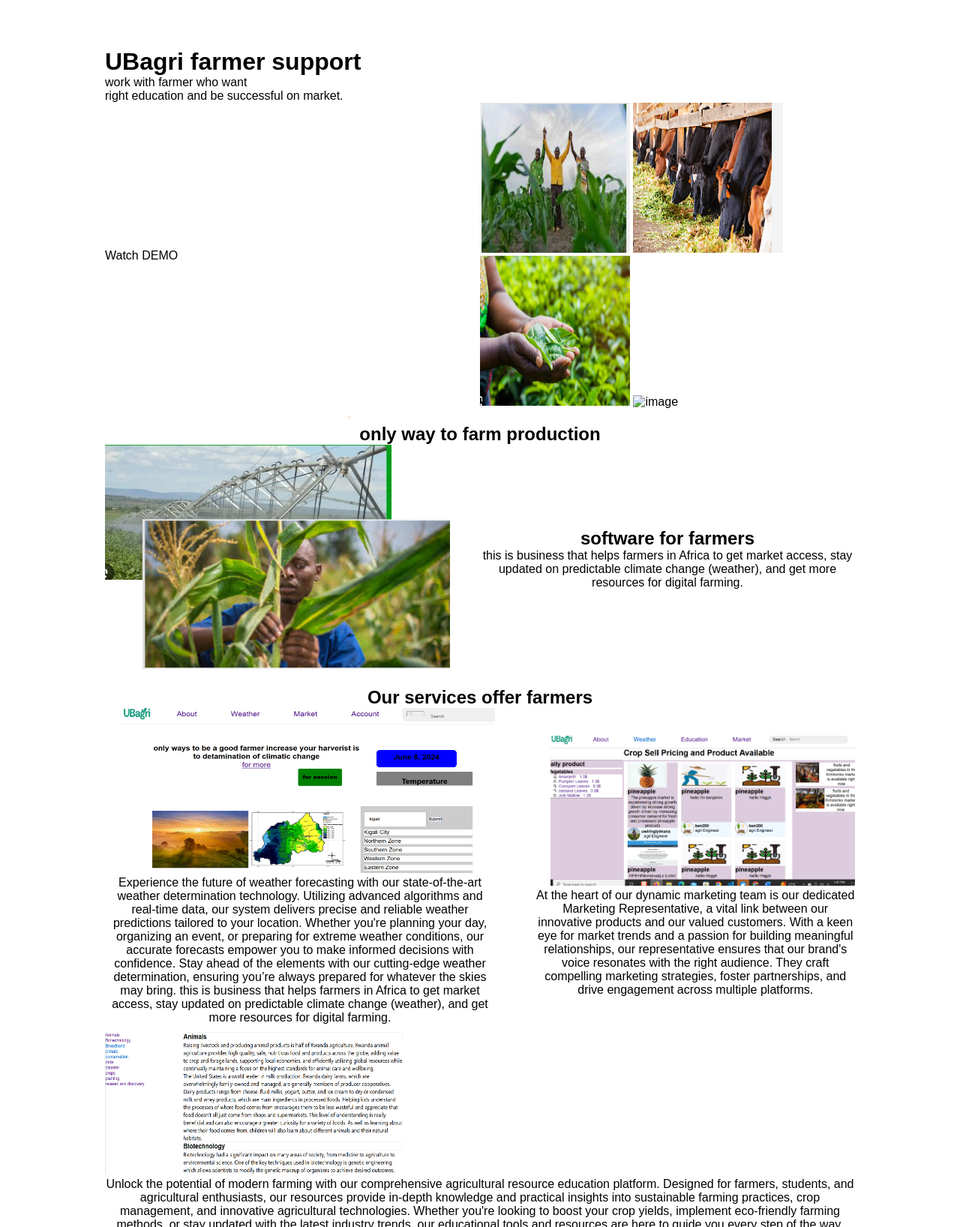
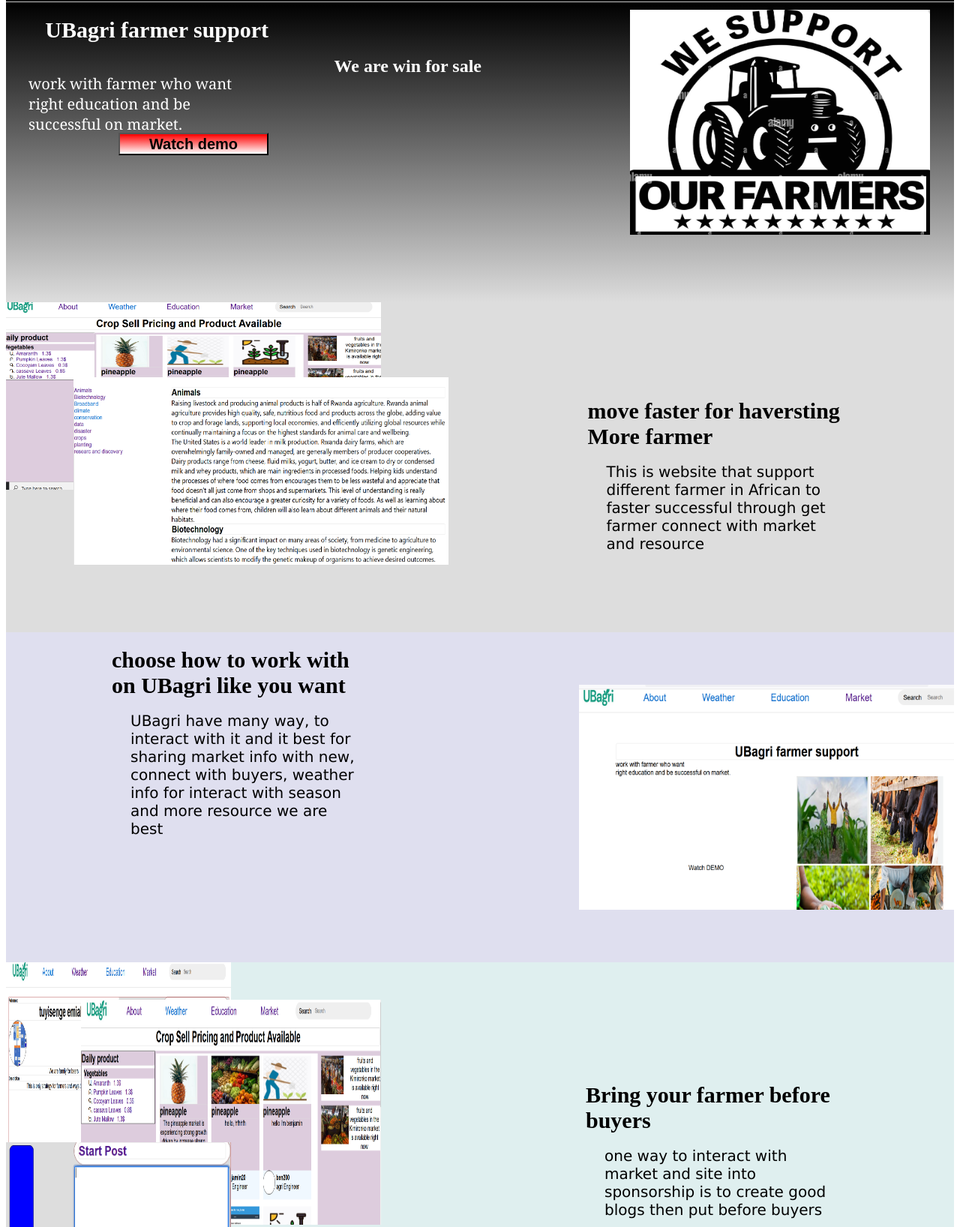
Before and after one commit to tuyisenge250/UBagri.github.io, a plain HTML site: page index.html in a window 1280 px wide. Shown: the part 76-1712 px from the top of the page at 75% size. Drawn offline with Linux system fonts and the light colour scheme.

Commit message:
landing page

```diff
--- a/index.html
+++ b/index.html
@@ -1,119 +1,13 @@
 <!DOCTYPE html>
-<html lang="us-en">
+<html lang="en">
 <head>
-        <meta charset="utf-8">
+    <meta charset="UTF-8">
+    <meta http-equiv="X-UA-Compatible" content="IE=edge">
+    <meta name="viewport" content="width=device-width, initial-scale=1.0">
     <title>UBagri</title>
     <style>
-            * {
-            margin: 0;
-            padding: 0;
-            font-family: 'poppins', sans-serif;
-            box-sizing: border-box;
-        }
-
-        .container {
-            max-width: 1000px;
-            margin: 30px auto;
-        }
-
-        .container h1 {
-            margin-top: 70px;
-        }
-
-        .upper, .middle {
-            margin-bottom: 20px;
-        }
-
-        .middle h2,
-        .lower h2 {
-            text-align: center;
-        }
-
-        p {
-            text-align: center;
-        }
-
-        .upper p {
-            text-align: left;
-        }
-
-        .upper section,
-        .middle section {
-            display: flex;
-            align-items: center;
-            justify-content: space-between;
-        }
-
-        .upper section .right {
-            flex-basis: 50%;
-            align-items: center;
-            justify-content: center;
-        }
-
-        .upper section .left {
-            flex-basis: 50%;
-        }
-        .upper section .left img {
-            width: 200px;
-            height: 200px;
-        }
-
-        .middle .maize {
-            width: 410px;
-            height: 340px;
-            margin-top: -45%;
-            margin-left: 10%;
-        }
-
-        .middle section .middle_right,
-        .middle section .middle_left {
-            flex-basis: 50%;
-        }
-
-        .middle .digital {
-            width: 382px;
-            height: 180px;
-            z-index: 2;
-        }
-
-        .lower section {
-            display: flex;
-            align-items: center;
-            justify-content: space-between;
-        }
-        .lower .resource,
-        .lower .market {
-            justify-content: center;
-            flex-basis: 35%;
-        }
-        .lower .resource img {
-            width: 500px;
-            height: 220px;
-            margin-left: 20px;
-        }
-
-        .lower .market img {
-            width: 300ppx;
-            height: 200px;
-            margin-left: 20px;
-        }
-
-        .lower .market {
-            display: inline-block;
-            width: 45%;
-        }
-
-        .lower .weather {
-            width: 40c%;
-            margin: 0 auto;
-        }
-
-        .lower .weather img {
-            width: 400px;
-            height: 200px;
-        }
         header {
-            background-color: white;
+            background-color: black;
             width: 100%;
             height: 70px;
             z-index: 1000;
@@ -122,6 +16,7 @@
             align-items: center;
             justify-content: space-around;
             border-bottom: 1px solid #CCCCCC;
+            color: white;
         }
 
         header img {
@@ -175,6 +70,193 @@
         footer p {
             font-size: 24px;
         }
+        .container{
+            display: flex;
+            flex-direction: column;
+        }
+        .part1{
+            width:100%;
+            display:flex;
+            height: 50vh;
+            background: linear-gradient(#000, #ddd);
+        }
+        .part1left{
+            width: 50%;
+            height: 100%;
+            display: flex;
+            flex-direction: column;
+        }
+        .part1left h1{
+            color: white;
+            text-align: right;
+        }
+        .part1left h2{
+            margin: -2px;
+            color: white;
+            text-align: right;
+        }
+        .part1left p{
+            color: #fff;
+            font-size: 20px;
+            margin-left: 30px;
+            font-family: Georgia, 'Times New Roman', Times, serif;
+        }
+        .part1left button{
+            background: linear-gradient(red, #fff);
+            color: #000;
+            width: 200px;
+            height: 30px;
+            margin-left: 150px;
+            font-size: 20px;
+            font-weight: 600;
+        }
+        .part1right{
+            display: flex;
+            flex-direction: row;
+            justify-content: flex-end;
+        }
+        .part1right img{
+            margin-left: 200px;
+            margin-top: 10px;
+        }
+        .part2{
+            background-color: #ddd;
+            height: 55vh;
+            width: 100%;
+            background-image: url(images/agri_marketing.png);
+            display: flex;
+            background-repeat: no-repeat;
+            background-size: 500px 250px;
+        }
+        .part2right{
+            width: 50%;
+            height: 100%;
+            display: flex;
+            flex-direction: column;
+            justify-content: center;
+            align-items: center;
+            background-color: #ddd;
+
+        }
+        h1{
+            font-size: 30px;
+            font-weight: 800;
+            display: block;
+            width: 350px;
+        }
+        p{
+            font-size: 20px;
+            font-family:Verdana, Geneva, Tahoma, sans-serif;
+            margin: -2px;
+            display: block;
+            width: 300px;
+            height: auto;
+        }
+        .part2left{
+            width: 50%;
+            height: 100%;
+            display: flex;
+            flex-direction: column;
+            margin-left: 10px;
+        }
+        .part2left img{
+            margin-left: 80px;
+            margin-top: 100px;
+        }
+        .part3{
+            height: 55vh;
+            width: 100%;
+            display: flex;
+            background-size: 400px 200px;
+            background-color: #ddee;
+        }
+        .part3left{
+            height: 100%;
+            width: 50%;
+            display: flex;
+            flex-direction: column;
+            align-items: center;
+            }
+        .part3right{
+            height: 100%;
+            width: 50%;
+            display: flex;
+            justify-content: right;
+            align-items: center;
+        }
+        .part4{
+            height: 60vh;
+            width: 100%;
+            display: flex;
+            background-size: 400px 200px;
+            background-color: #deee;
+        }
+        .part4left{
+            height: 100%;
+            width: 50%;
+            display: flex;
+            justify-content: right;
+            align-items: center;
+            flex-direction: column;
+        }
+        .part4lefttop{
+            height: 50%;
+            width: 100%;
+            background-image: url(images/agri_blogs_profile.png);
+            background-repeat: no-repeat;
+            background-size: 300px 300px;
+        }
+        .part4leftbottom{
+            height: 50%;
+            width: 100%;
+            background-image: url(images/agri_blogs_creation.png);
+            background-repeat: no-repeat;
+            background-size: 300px 300px;
+        }
+        .part4lefttop img{
+            margin-left: 100px;
+            margin-top: 50px;
+        }
+        .part4right{
+            height: 100%;
+            width: 50%;
+            display: flex;
+            flex-direction: column;
+            align-items: center;
+            justify-content: center;
+        }
+        .part5{
+            display: flex;
+            width: 100%;
+            height: auto;
+            justify-content: space-around;
+        }
+        .part5 h1{
+            font-weight: 900;
+            font-size: 60px;
+            color: blue;
+            display: block;
+            width: 200px;
+            height: auto;
+            margin: 10px;
+            justify-self: center;
+        }
+        .block{
+            display: flex;
+            flex-direction: column;
+            justify-content: center;
+            align-items: center;
+            height: 300px;
+            width: 300px;
+            border: 2px #ddd solid;
+            border-radius: 5px;
+        }
+        .block p{
+            display: block;
+            width: 200px;
+            height: auto;
+            margin: -2px;
+        }
     </style>
 </head>
 <body>
@@ -193,75 +275,75 @@
             <input type="text" placeholder="Search">
         </div>
     </header>
-        <main>
-           <div class="container">
-    <div class="upper">
+    <div class="part1">
+        <div class="part1left">
             <h1>UBagri farmer support</h1>
-        <p>work with farmer who want <br>right education and be successful on market.</p>
-        <section>
-            <div class="right">
-                <p>Watch DEMO</p>
+            <h2>We are win for sale</h1>
+            <p>work with farmer who want <br>
+                right education and be successful on market.</p>
+            <button>Watch demo</button>
         </div>
-            <div class="left">
-                <img src="images/agri_happ.png" alt="agri-happ">
-                <img src="images/agri_farmer.png" alt="agri farmer">
-                <img src="images/agri_tea.png" alt="agri tea">
-                <img src="images/image.png" alt="image">
+        <div class="part1right">
+            <img src="images/agri_our_farmer.png" alt="" srcset="" width="400px" height="300px">
         </div>
-        </section>
+    </div>
+    <div class="part2">
+        <div class="part2left">
+            <img src="images/agri_resource.png" alt="resource" height="250px" width="500px">
+        </div>
+        <div class="part2right">
+            <h1>move faster for haversting More farmer</h1>
+            <p>This is website that support different
+                farmer in African to faster successful through
+                get farmer connect with market and resource
+            </p>
         </div>
 
-    <div class="middle">
-        <h2>only way to farm production</h2>
-        <section>
-            <div class="middle_left">
-                <img class="digital" src="images/agri_digital.png" alt="agri digital">
-                <img class="maize" src="images/agri_maize.png" alt="agri maize">
     </div>
-            <div class="middle_right">
-                <h2>software for farmers</h2>
-                <p>
-                    this is business that helps farmers in Africa to get market access,
-                    stay updated on predictable climate change (weather),
-                    and get more resources for digital farming.
+    <div class="part3">
+        <div class="part3left">
+            <h1>choose how to work with on UBagri like you want</h1>
+            <p>UBagri have many way, to interact with it
+                and it best for sharing market info with
+                new, connect with buyers, weather info for interact
+                with season and more resource we are best
             </p>
         </div>
-        </section>
+        <div class="part3right">
+            <img src="images/agri_home.png" alt="home" height="300px" width="500px">
         </div>
-
-    <div class="lower">
-        <h2>Our services offer farmers</h2>
-        <section>
-            <div class="resource">
-                <img src="images/agri_weather_dt.png" alt="agri icon">
+    </div>
+    <div class="part4">
+        <div class="part4left">
+            <div class="part4lefttop">
+                <img src="images/agri_marketing_profile.png" alt="" width="400px" height="300px">
+            </div>
+            <div class="part4leftbottom"></div>
+            <div class="part4leftright"></div>
+        </div>
+        <div class="part4right">
+            <h1>Bring your farmer before buyers</h1>
             <p>
-                    Experience the future of weather forecasting with our state-of-the-art weather determination technology. Utilizing advanced algorithms and real-time data, our system delivers precise and reliable weather predictions tailored to your location. Whether you're planning your day, organizing an event, or preparing for extreme weather conditions, our accurate forecasts empower you to make informed decisions with confidence. Stay ahead of the elements with our cutting-edge weather determination, ensuring you’re always prepared for whatever the skies may bring.
-
-this is business that helps farmers in Africa to get market access,
-                    stay updated on predictable climate change (weather),
-                    and get more resources for digital farming.
-                </p>
-            </div>
-            <div class="market">
-                <img src="images/agri_marketing.png" alt="agri market icon">
-                <p>
-                    At the heart of our dynamic marketing team is our dedicated Marketing Representative, a vital link between our innovative products and our valued customers. With a keen eye for market trends and a passion for building meaningful relationships, our representative ensures that our brand's voice resonates with the right audience. They craft compelling marketing strategies, foster partnerships, and drive engagement across multiple platforms.
-                </p>
-            </div>
-        </section>
-
-        <div class="weather">
-            <img src="images/agri_resource.png" alt="agri weather icon">
-            <p>
-                Unlock the potential of modern farming with our comprehensive
-                agricultural resource education platform. Designed for
-                farmers, students, and agricultural enthusiasts, our resources provide in-depth knowledge and practical insights into sustainable farming practices, crop management, and innovative agricultural technologies. Whether you're looking to boost your crop yields, implement eco-friendly farming methods, or stay updated with the latest industry trends, our educational tools and resources are here to guide you every step of the way. Join our community of forward-thinking agriculturalists a
-                nd cultivate a brighter, more sustainable future.
+                one way to interact with market and
+                site into sponsorship is to create
+                good blogs then put before buyers
             </p>
         </div>
     </div>
+    <div class="part5">
+        <div class="block">
+            <h1>80%</h1>
+            <p>all get market for their product</p>
         </div>
-        </main>
+        <div class="block">
+            <h1>85%</h1>
+            <p>users seccessful due to resource</p>
+        </div>
+        <div class="block">
+            <h1>78%</h1>
+            <p>connect to sponsors for his/her farm</p>
+        </div>
+    </div>
     <footer>
         <p>&copy; UBagri</p>
     </footer>
```
Also changed, not shown: images/agri_blogs_creation.png (added), images/agri_blogs_profile.png (added), images/agri_home.png (added), images/agri_marketing_profile.png (added), images/agri_our_farmer.png (added). Lines whose indentation alone changed are shown as unchanged.
